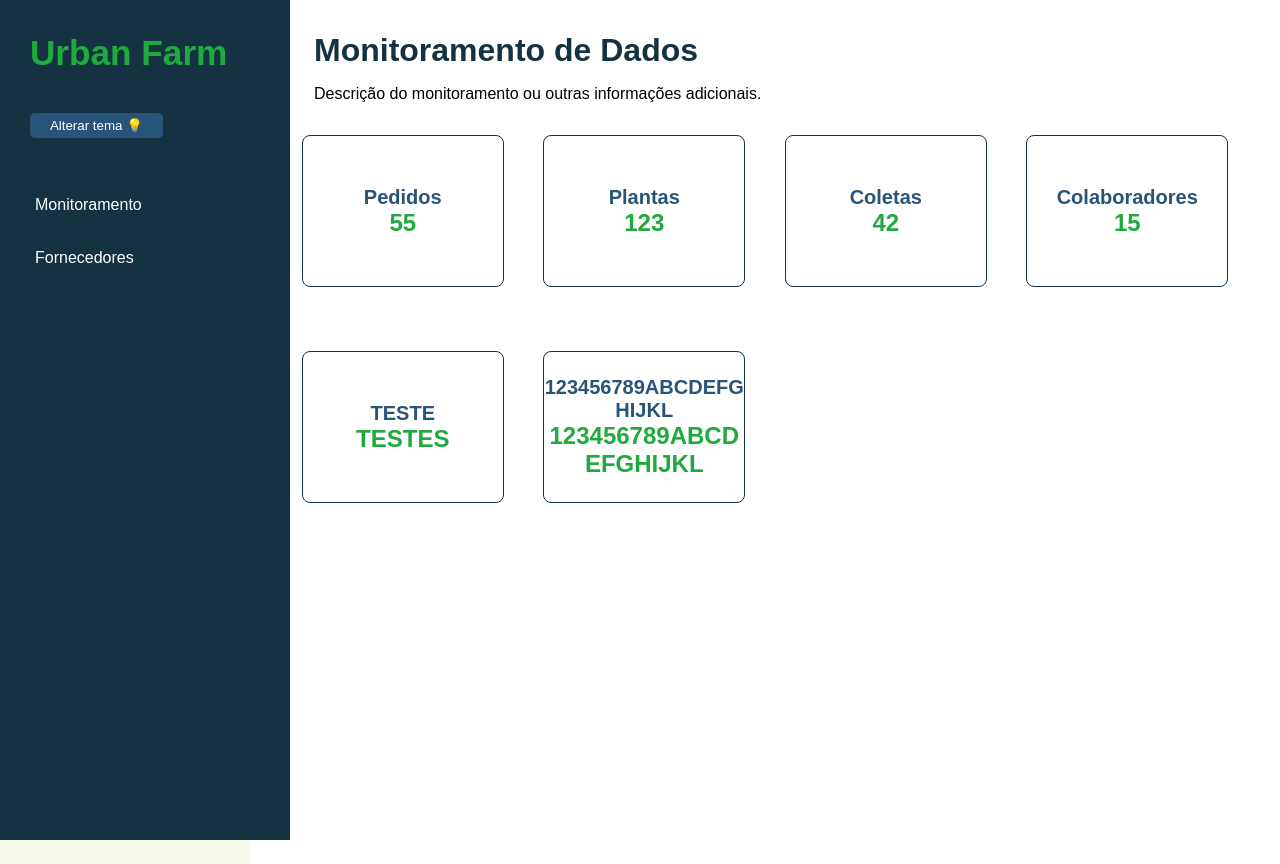
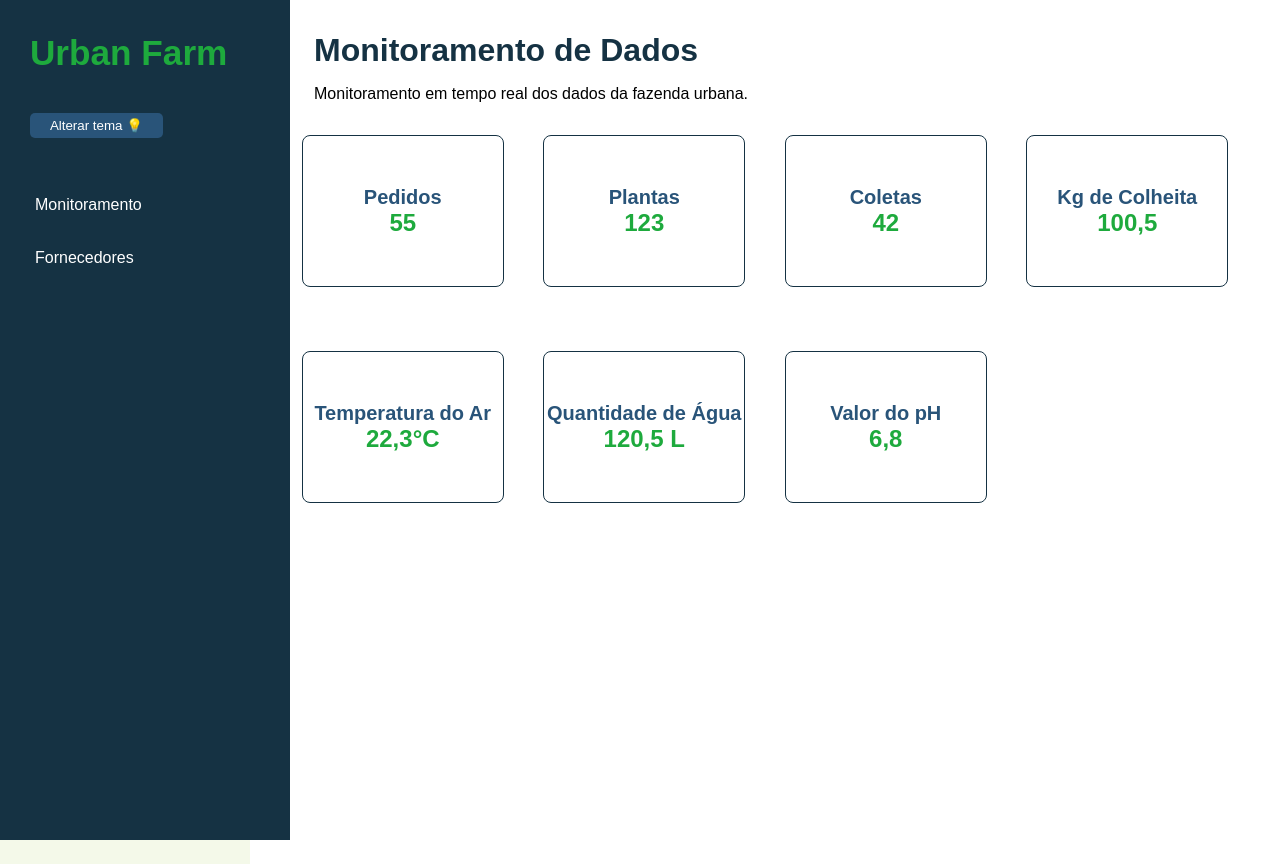
Before and after one commit to 2dbueno/UrbanFarm, a Django app: template urban_farm/core/templates/monitoramento.html in a window 1280 px wide. Run offline with Django 5.2, Linux system fonts and the light colour scheme; the template is opened without the code that fills it: values that come from a table or form of the project are taken from there, others are empty; data comes from the database, SQL or seed files in the repository.

Commit message:
Adição dos dados de monitoramento via banco de dados

```diff
--- a/urban_farm/core/models.py
+++ b/urban_farm/core/models.py
@@ -7,7 +7,14 @@ class Perfil(models.Model):
     user = models.OneToOneField(User, on_delete=models.CASCADE)
     # Aumentando o max_length para 12
     nivel_permissao = models.CharField(max_length=12, choices=[('master', 'Master'), ('colaborador', 'Colaborador')])
-
+class Monitoramento(models.Model):
+    pedidos = models.IntegerField()
+    plantas = models.IntegerField()
+    coletas = models.IntegerField()
+    kg_colheita = models.FloatField()
+    temperatura_ar = models.FloatField()
+    quantidade_agua = models.FloatField()
+    valor_ph = models.FloatField()
 class Produto(models.Model):
     nome = models.CharField(max_length=100)
     preco = models.DecimalField(max_digits=10, decimal_places=2)
--- a/urban_farm/core/templates/monitoramento.html
+++ b/urban_farm/core/templates/monitoramento.html
@@ -8,38 +8,44 @@
 <link rel="stylesheet" href="{% static '/styles/monitoramento.css' %}">
 <script src="{% static 'scripts/dark-mode.js' %}"></script>
 
-<!-- Contêiner que controla o alinhamento dos elementos -->
 <div class="content-container">
     <h1 class="title">Monitoramento de Dados</h1>
-    <p class="description">Descrição do monitoramento ou outras informações adicionais.</p>
+    <p class="description">Monitoramento em tempo real dos dados da fazenda urbana.</p>
 
     <div class="dashboard">
         <div class="card">
             <h3>Pedidos</h3>
-            <p>55</p>
+            <p>{{ monitoramento.pedidos }}</p>
         </div>
 
         <div class="card">
             <h3>Plantas</h3>
-            <p>123</p>
+            <p>{{ monitoramento.plantas }}</p>
         </div>
 
         <div class="card">
             <h3>Coletas</h3>
-            <p>42</p>
+            <p>{{ monitoramento.coletas }}</p>
         </div>
 
         <div class="card">
-            <h3>Colaboradores</h3>
-            <p>15</p>
+            <h3>Kg de Colheita</h3>
+            <p>{{ monitoramento.kg_colheita }}</p>
         </div>
+
         <div class="card">
-            <h3>TESTE</h3>
-            <p>TESTES</p>
+            <h3>Temperatura do Ar</h3>
+            <p>{{ monitoramento.temperatura_ar }}°C</p>
         </div>
+
         <div class="card">
-            <h3>123456789ABCDEFGHIJKL</h3>
-            <p>123456789ABCDEFGHIJKL</p>
+            <h3>Quantidade de Água</h3>
+            <p>{{ monitoramento.quantidade_agua }} L</p>
+        </div>
+
+        <div class="card">
+            <h3>Valor do pH</h3>
+            <p>{{ monitoramento.valor_ph }}</p>
         </div>
     </div>
 </div>
```
Also changed, not shown: urban_farm/core/views.py (+8 -1 lines), urban_farm/core/migrations/0001_initial.py.
